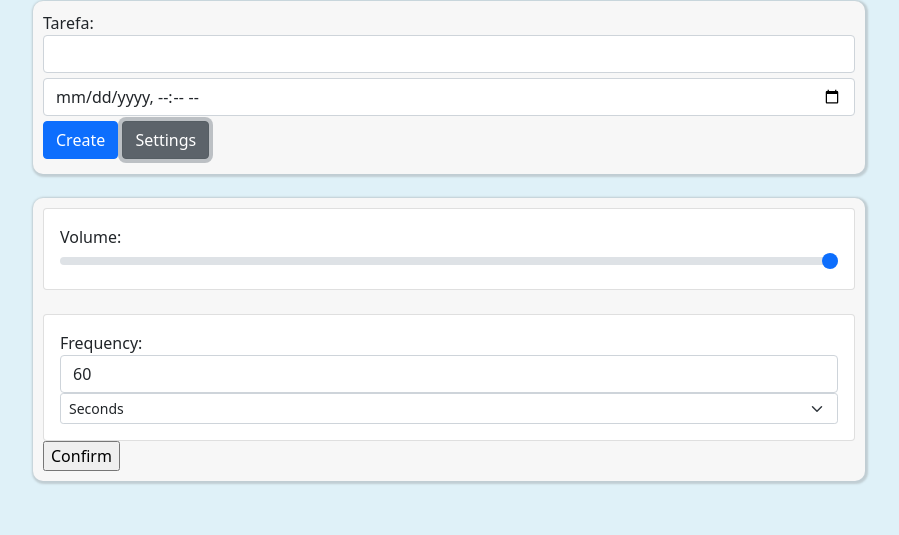
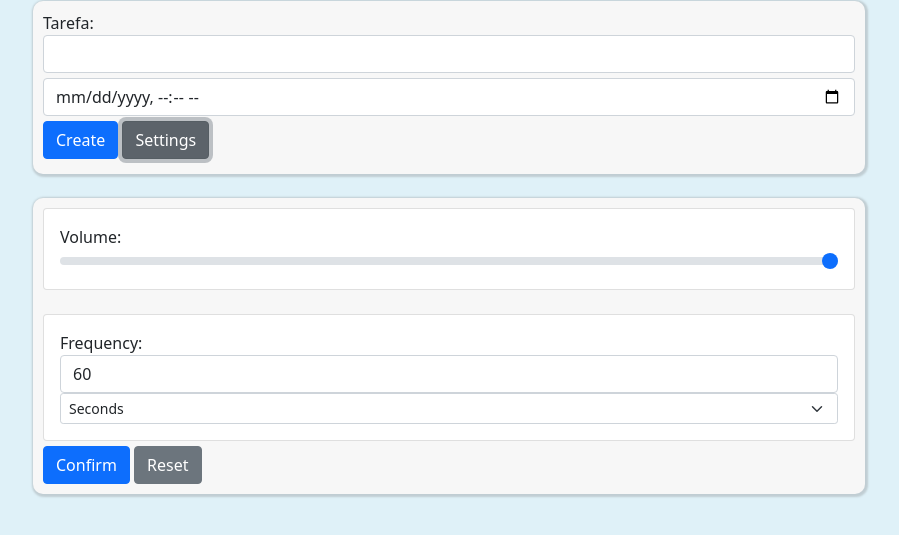
Before and after one commit to AllanCFE/rememberme, a plain HTML site: page index.html in a window 1280 px wide. Both pictures are taken after a click on the button "Settings". Shown: the part 67-602 px from the top of the page, without its empty margins (191-1090 px from the left). Drawn offline with nearby package versions, Linux system fonts and the light colour scheme.

Commit message:
feat: create reset settings button

```diff
--- a/index.html
+++ b/index.html
@@ -42,7 +42,8 @@
                 <option value="60000">Minutes</option>
             </select>
         </div>
-        <input type="button" value="Confirm" onclick="setSettings()">
+        <input class="btn btn-primary" type="button" value="Confirm" onclick="setSettings()" style="margin-top: 5px;">
+        <input class="btn btn-secondary" type="button" value="Reset" onclick="resetSettings()" style="margin-top: 5px;">
     </div>
     <script src="https://cdn.jsdelivr.net/npm/bootstrap@5.1.3/dist/js/bootstrap.bundle.min.js" integrity="sha384-ka7Sk0Gln4gmtz2MlQnikT1wXgYsOg+OMhuP+IlRH9sENBO0LRn5q+8nbTov4+1p" crossorigin="anonymous"></script>
     <script src="scripts.js"></script>
--- a/scripts.js
+++ b/scripts.js
@@ -35,6 +35,15 @@ periodicCall()
 function setSettings() {
     frequency_r = Number(document.querySelector('select#frequency_m').value) * Number(document.querySelector('input#frequency_a').value)
     volume = document.querySelector(`input#volume`).value
+    periodicCall()
+}
+
+function resetSettings() {
+    frequency_r = 60000
+    volume = 1
+    document.querySelector('select#frequency_m').value = 1000
+    document.querySelector('input#frequency_a').value = 60
+    document.querySelector(`input#volume`).value = 100
     periodicCall()
 }
 
```
